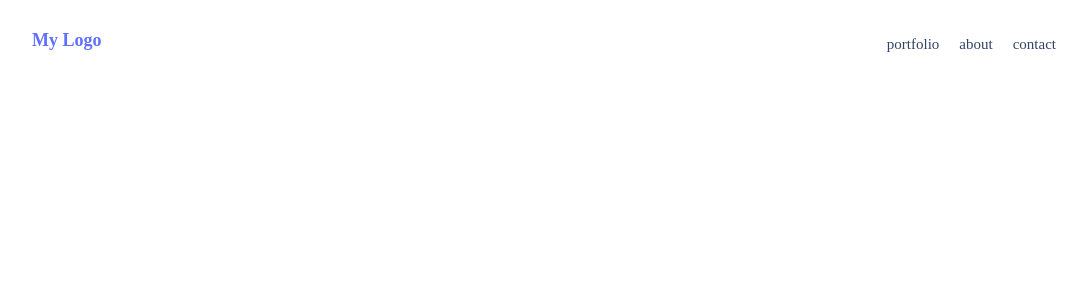
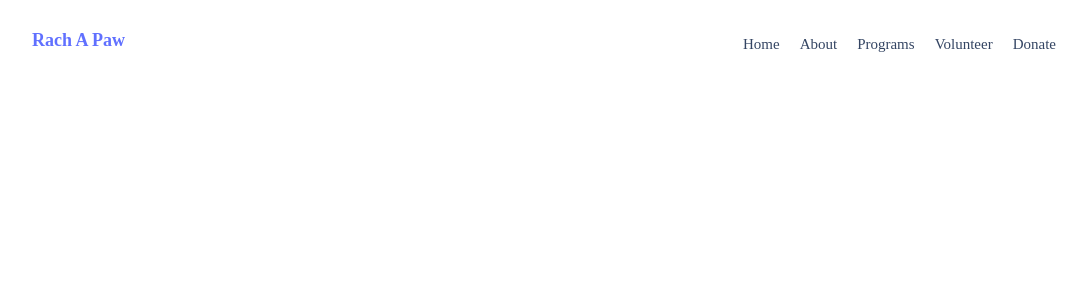
Before and after one commit to Tafloninno/Reach-A-Paw, a React (Create React App) app: page / in a window 1280 px wide. Shown: the top 300 px of the page, without its empty margins (82-1169 px from the left). Built offline with nearby package versions, Linux system fonts and the light colour scheme.

Commit message:
update navigation

```diff
--- a/package.json
+++ b/package.json
@@ -8,7 +8,9 @@
     "@testing-library/user-event": "^13.5.0",
     "react": "^18.2.0",
     "react-dom": "^18.2.0",
+    "react-icons": "^4.11.0",
     "react-scripts": "5.0.1",
+    "react-scroll": "^1.8.9",
     "web-vitals": "^2.1.4"
   },
   "scripts": {
--- a/src/components/navbar/NavBar.js
+++ b/src/components/navbar/NavBar.js
@@ -1,12 +1,38 @@
 import React from 'react'
 import './navBar.css'
+import { Link } from 'react-scroll';
+import { FaBars, FaTimes } from 'react-icons/fa';
+
+
 
 function NavBar() {
+  const links = [
+    {
+      id: 1,
+      link: "Home"
+    },
+    {
+      id: 1,
+      link: "About"
+    },
+    {
+      id: 1,
+      link: "Programs"
+    },
+    {
+      id: 1,
+      link: "Volunteer"
+    },
+    {
+      id: 1,
+      link: "Donate"
+    }
+  ]
   return (
     <div className='nav-container'>
          <nav>
-            <a href="#" class="logo">
-                My Logo
+            <a href="#" className="logo">
+                Rach A Paw
             </a>
             <div class="humburger_menu">
                 <span class="bar"></span>
@@ -14,10 +40,16 @@ function NavBar() {
                 <span class="bar"></span>
             </div>
 
-            <ul class="mobile_menu">
-                <li><a class="nav_link" href="#">portfolio</a></li>
-                <li><a class="nav_link" href="#about">about</a></li>
-                <li><a class="nav_link" href="#contact_id">contact</a></li>
+
+            <ul className='mobile_menu'>
+              {links.map(({ id, link }) => (
+                <li
+                  key={id}
+                  className='nav_link'
+                >
+                  <Link to={link} smooth duration='500'>{link}</Link>
+                </li>
+              ))}
             </ul>
         </nav>
     </div>
--- a/src/components/navbar/navBar.css
+++ b/src/components/navbar/navBar.css
@@ -3,7 +3,7 @@
     margin: 0;
     box-sizing: border-box;
 }
-nav {
+.nav {
     width: 100%;
     display: flex;
     flex-direction: row;
```
Also changed, not shown: src/assets/reach.png (added), 1 other file (tests, documents, lock files or other folders).
